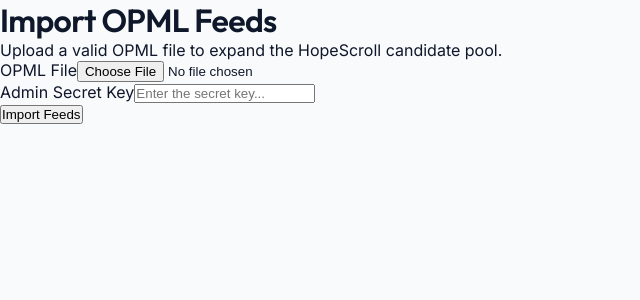
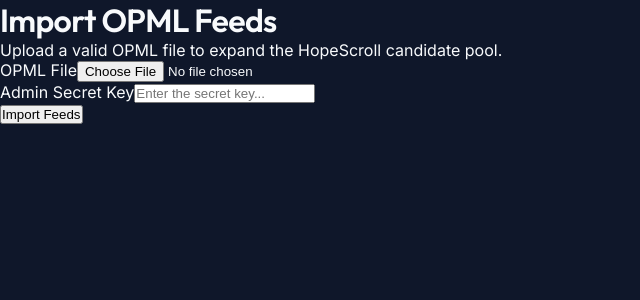
Before and after one commit to inductible-team/hopescroll, a Next.js app: page /admin/opml-upload in a window 1280 px wide. Shown: the top 300 px of the page, without its empty margins (0-640 px from the left). Built offline with nearby package versions, Linux system fonts and the light colour scheme.

Commit message:
Added more categories. colour tweaks?

```diff
--- a/src/app/globals.css
+++ b/src/app/globals.css
@@ -1,19 +1,25 @@
 :root {
-  /* Color Palette - Premium Light Theme */
-  --bg-color: #f8fafc;
-  --text-primary: #0f172a;
-  --text-secondary: #475569;
-  --accent-color: #2563eb; /* Vibrant Blue for hope */
-  --accent-glow: rgba(37, 99, 235, 0.15);
-  --card-bg: rgba(255, 255, 255, 0.6);
-  --card-border: rgba(255, 255, 255, 1);
-  --card-hover-bg: rgba(255, 255, 255, 0.95);
+  /* Color Palette - Premium Dark Theme */
+  --bg-color: #0f172a; /* Dark grey/blue */
+  --text-primary: #f8fafc;
+  --text-secondary: #94a3b8;
+  --accent-color: #3b82f6; /* Vibrant Blue for hope */
+  --accent-glow: rgba(59, 130, 246, 0.15);
+  --card-bg: rgba(30, 41, 59, 0.6);
+  --card-border: rgba(255, 255, 255, 0.1);
+  --card-hover-bg: rgba(30, 41, 59, 0.95);
 
   /* Category Colors */
-  --cat-tech: #059669;
-  --cat-entertainment: #7c3aed;
-  --cat-politics: #d97706;
-  --cat-science: #0284c7;
+  --cat-tech: #10b981;
+  --cat-entertainment: #8b5cf6;
+  --cat-politics: #f59e0b;
+  --cat-science: #0ea5e9;
+  --cat-nature: #34d399;
+  --cat-health: #f43f5e;
+  --cat-education: #fbbf24;
+  --cat-social_issues: #ec4899;
+  --cat-innovation: #06b6d4;
+  --cat-general: #cbd5e1;
 
   /* Layout */
   --max-width: 1200px;
@@ -57,7 +63,7 @@
 .title {
   font-size: 3rem;
   font-weight: 800;
-  background: linear-gradient(135deg, #0f172a 0%, #334155 100%);
+  background: linear-gradient(135deg, #f8fafc 0%, #cbd5e1 100%);
   -webkit-background-clip: text;
   -webkit-text-fill-color: transparent;
   margin-bottom: 0.5rem;
@@ -104,9 +110,19 @@
   top: 0;
   z-index: 100;
   padding: 1rem 0;
-  background: rgba(248, 250, 252, 0.75);
+  background: rgba(15, 23, 42, 0.75);
   backdrop-filter: blur(20px);
-  border-bottom: 1px solid rgba(0, 0, 0, 0.05);
+  border-bottom: none;
+}
+
+.header::after {
+  content: '';
+  position: absolute;
+  bottom: 0;
+  left: 0;
+  width: 100%;
+  height: 3px;
+  background: linear-gradient(90deg, #ff595e, #ffca3a, #8ac926, #1982c4, #6a4c93);
 }
 
 .header-content {
@@ -142,7 +158,7 @@
 
 .filter-btn {
   background: transparent;
-  border: 1px solid rgba(0, 0, 0, 0.1);
+  border: 1px solid rgba(255, 255, 255, 0.1);
   color: var(--text-secondary);
   padding: 0.5rem 1rem;
   border-radius: 999px;
@@ -157,7 +173,7 @@
 .filter-btn:hover {
   background: var(--card-hover-bg);
   color: var(--text-primary);
-  border-color: rgba(0, 0, 0, 0.15);
+  border-color: rgba(255, 255, 255, 0.15);
 }
 
 .filter-btn.active {
@@ -223,10 +239,16 @@
   letter-spacing: 0.05em;
 }
 
-.tag-tech { background: rgba(5, 150, 105, 0.1); color: var(--cat-tech); border: 1px solid rgba(5, 150, 105, 0.2); }
-.tag-entertainment { background: rgba(124, 58, 237, 0.1); color: var(--cat-entertainment); border: 1px solid rgba(124, 58, 237, 0.2); }
-.tag-politics { background: rgba(217, 119, 6, 0.1); color: var(--cat-politics); border: 1px solid rgba(217, 119, 6, 0.2); }
-.tag-science { background: rgba(2, 132, 199, 0.1); color: var(--cat-science); border: 1px solid rgba(2, 132, 199, 0.2); }
+.tag-tech { background: rgba(16, 185, 129, 0.1); color: var(--cat-tech); border: 1px solid rgba(16, 185, 129, 0.2); }
+.tag-entertainment { background: rgba(139, 92, 246, 0.1); color: var(--cat-entertainment); border: 1px solid rgba(139, 92, 246, 0.2); }
+.tag-politics { background: rgba(245, 158, 11, 0.1); color: var(--cat-politics); border: 1px solid rgba(245, 158, 11, 0.2); }
+.tag-science { background: rgba(14, 165, 233, 0.1); color: var(--cat-science); border: 1px solid rgba(14, 165, 233, 0.2); }
+.tag-nature { background: rgba(52, 211, 153, 0.1); color: var(--cat-nature); border: 1px solid rgba(52, 211, 153, 0.2); }
+.tag-health { background: rgba(244, 63, 94, 0.1); color: var(--cat-health); border: 1px solid rgba(244, 63, 94, 0.2); }
+.tag-education { background: rgba(251, 191, 36, 0.1); color: var(--cat-education); border: 1px solid rgba(251, 191, 36, 0.2); }
+.tag-social_issues { background: rgba(236, 72, 153, 0.1); color: var(--cat-social_issues); border: 1px solid rgba(236, 72, 153, 0.2); }
+.tag-innovation { background: rgba(6, 182, 212, 0.1); color: var(--cat-innovation); border: 1px solid rgba(6, 182, 212, 0.2); }
+.tag-general { background: rgba(203, 213, 225, 0.1); color: var(--cat-general); border: 1px solid rgba(203, 213, 225, 0.2); }
 
 .story-date {
   color: var(--text-secondary);
@@ -257,7 +279,7 @@
   justify-content: space-between;
   margin-top: auto;
   padding-top: 1rem;
-  border-top: 1px solid rgba(0, 0, 0, 0.06);
+  border-top: 1px solid rgba(255, 255, 255, 0.1);
 }
 
 .source {
--- a/src/lib/ai-evaluator.ts
+++ b/src/lib/ai-evaluator.ts
@@ -77,7 +77,7 @@
         Instructions:
 
         * If the story does NOT belong on Hopescroll, reply with exactly: NO
-        * If the story DOES belong, reply with EXACTLY ONE category from the category list.
+        * If the story DOES belong, reply with EXACTLY ONE category that fits the story, from the category list.
         * When uncertain, prefer NO
         * Do not explain your reasoning.
         * Do not output punctuation.
--- a/src/lib/categories.ts
+++ b/src/lib/categories.ts
@@ -1,7 +1,12 @@
 export const categories = {
   TECH: 'tech',
+  SCIENCE: 'science',
   ENTERTAINMENT: 'entertainment',
   POLITICS: 'politics',
-  SCIENCE: 'science',
+  NATURE: 'nature',
+  HEALTH: 'health',
+  EDUCATION: 'education',
+  SOCIAL_ISSUES: 'social_issues',
+  INNOVATION: 'innovation',
   GENERAL: 'general'
 } as const;
```
